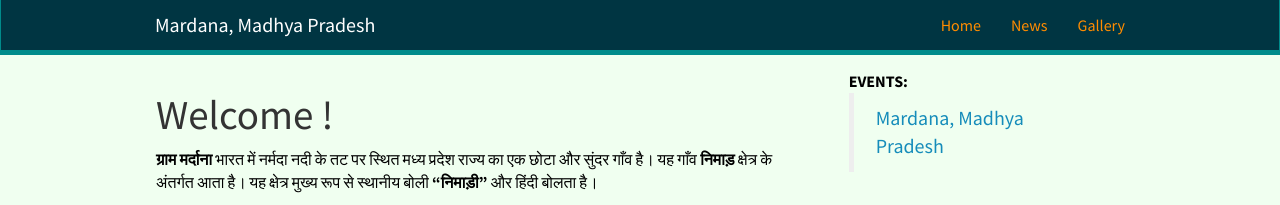
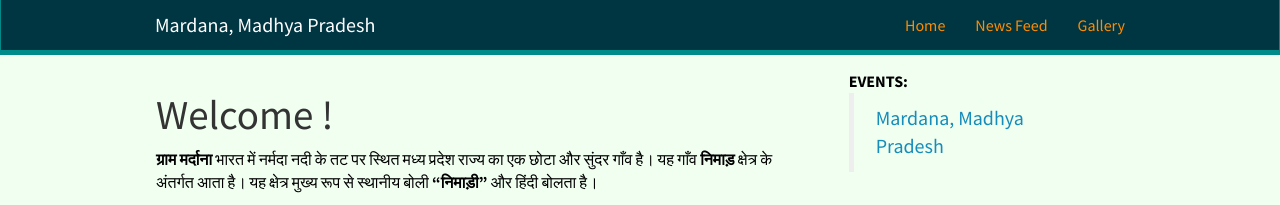
Before and after one commit to village-mardana/village-mardana.github.io, a Jekyll site: the page built from _pages/home.md, in a window 1280 px wide. Shown: the top 205 px of the page. Built offline with Jekyll 4.4.1, drawn with Linux system fonts in a browser that asks for light colours; nearby versions of some CDN libraries.

Commit message:
Update header.html

```diff
--- a/_includes/header.html
+++ b/_includes/header.html
@@ -14,7 +14,7 @@
 	  <ul class="nav navbar-nav navbar-right">
 		<li><a href="{{ site.url }}{{ site.baseurl }}/">Home</a></li>
 		<!--li><a href="{{ site.url }}{{ site.baseurl }}/team">Team</a></li-->
-		<li><a href="{{ site.url }}{{ site.baseurl }}/news">News</a></li>
+		<li><a href="{{ site.url }}{{ site.baseurl }}/news">News Feed</a></li>
 		<!--li><a href="{{ site.url }}{{ site.baseurl }}/objectives">Objectives</a></li-->
 		<li><a href="{{ site.url }}{{ site.baseurl }}/pictures">Gallery</a></li>
 	  </ul>
```
